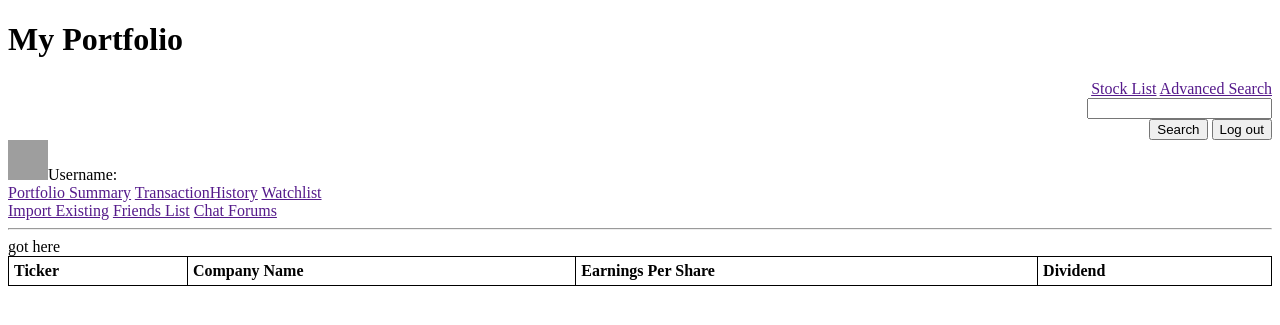
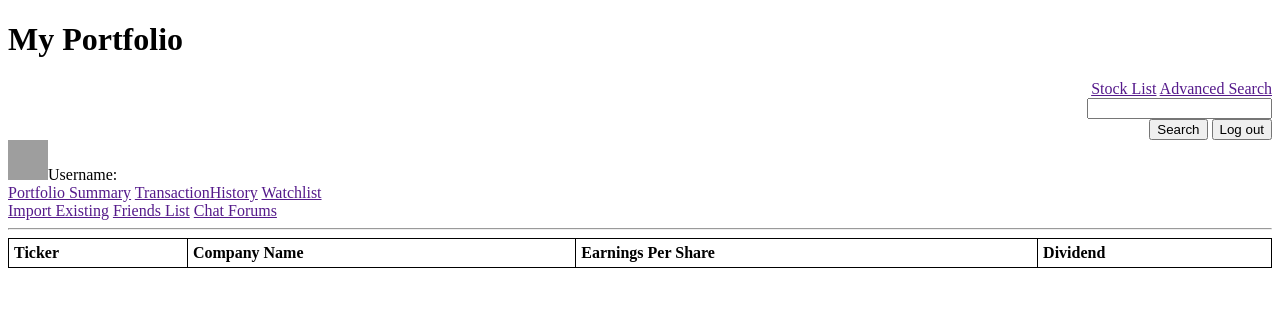
Before and after one commit to philipschen/Stock-Site, a PHP site: page /portfolio.php in a window 1280 px wide. Shown: the top 325 px of the page. Run offline with PHP 8.4, Linux system fonts and the light colour scheme; data that the repository does not hold is empty; grey boxes are pictures that could not be loaded.

Commit message:
removed echo

```diff
--- a/portfolio.php
+++ b/portfolio.php
@@ -80,7 +80,7 @@ $conn->close();
 
 // Goes to prediction page
 if($_SERVER["REQUEST_METHOD"] == "GET"){
-    echo "got here";
+
     for ($i = 0; $i < count($tickers); $i++) {
         if(isset($_REQUEST[$tickers[$i]])){
             setcookie("cookiestock",$_GET[$tickers[$i]], time()+3600);
@@ -107,7 +107,7 @@ for ($i = 0; $i < count($tickers); $i++) {
     echo "</tr>";
 }
 echo "</table>";
-mysqli_close($con);
+
 ?>
 </form>
 
```
